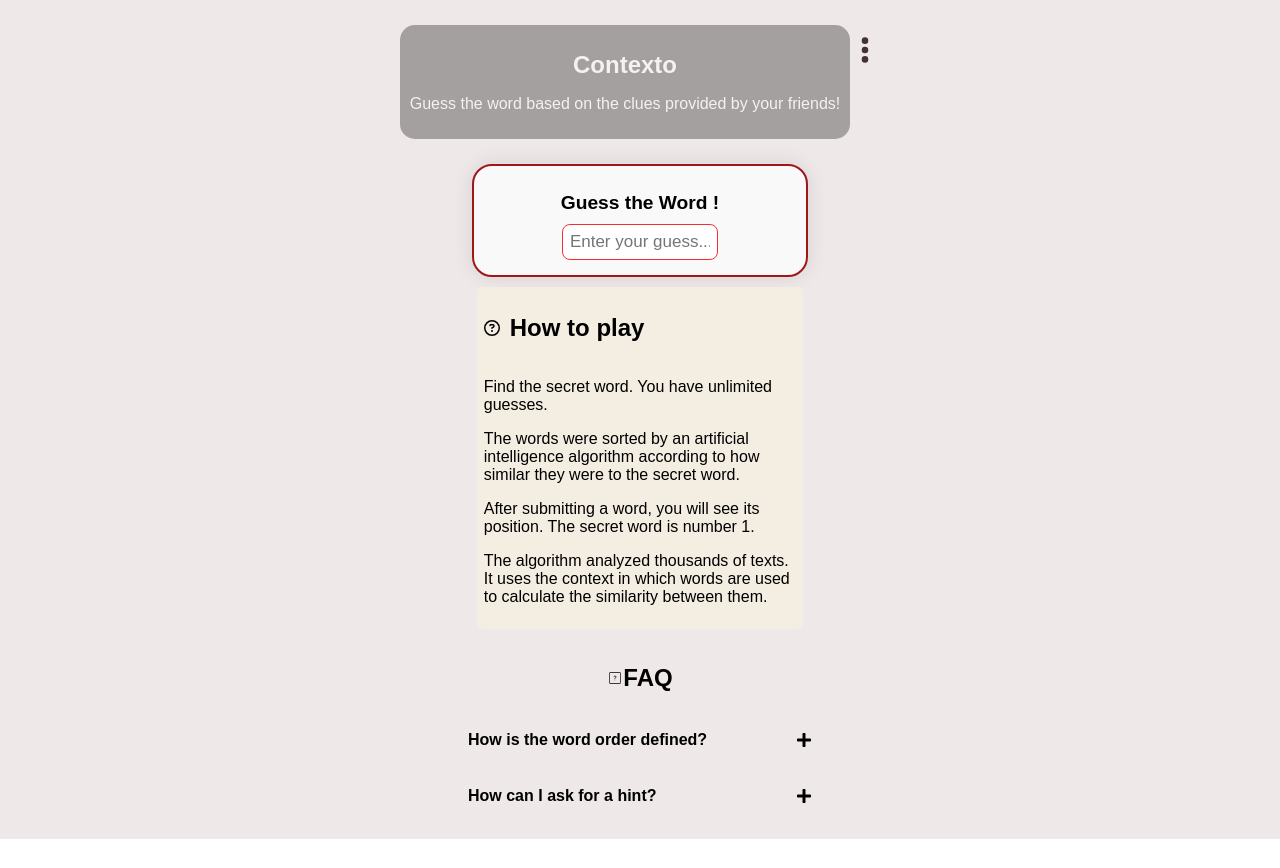
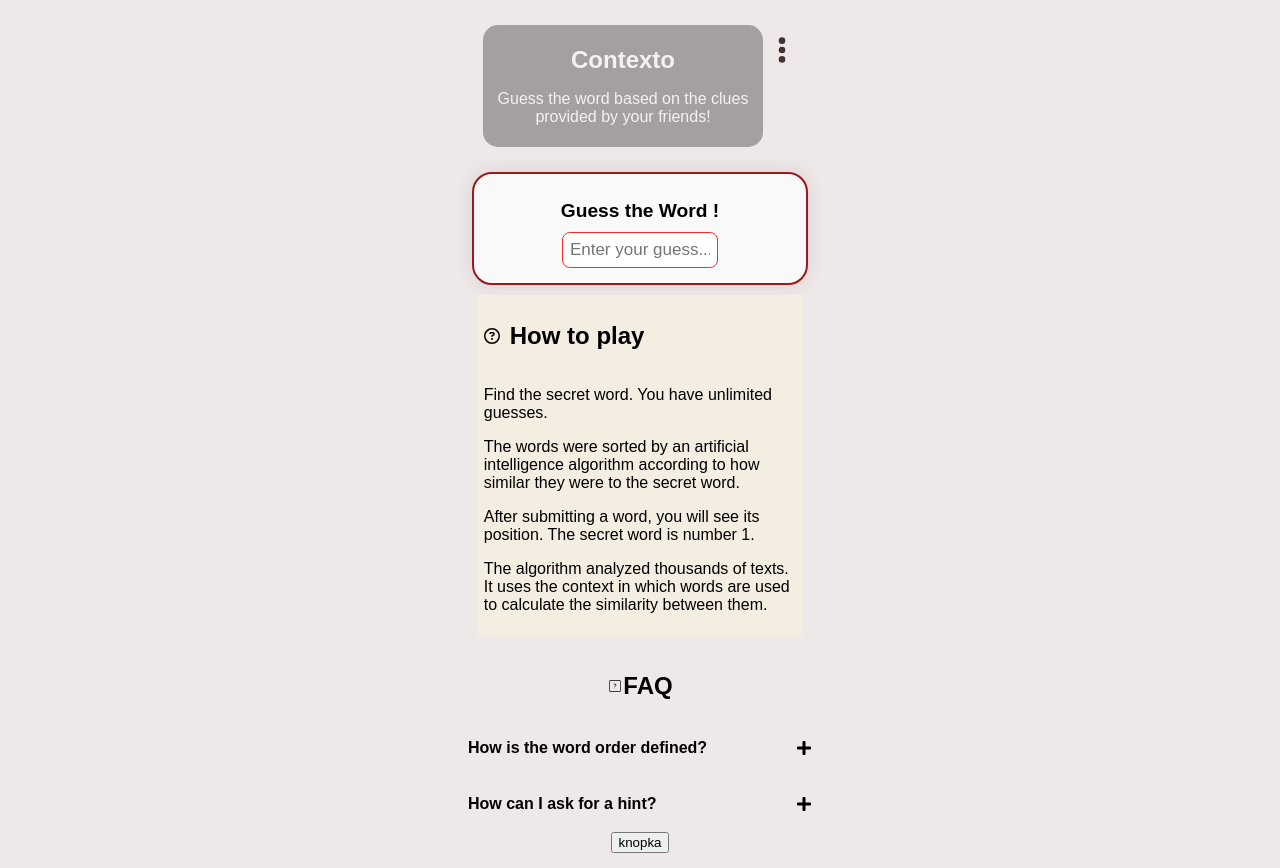
Before and after one commit to Katiasun/Contexto-clone, a React (Create React App) app: page / in a window 1280 px wide. Before the commit the page ends 839 px from the top, so only its background shows below. Built offline with nearby package versions, Linux system fonts and the light colour scheme.

Commit message:
create component ModalWindow

```diff
--- a/src/App.js
+++ b/src/App.js
@@ -4,6 +4,7 @@
 import DropDownMenu from "./components/dropDownMenu/DropDownMenu.jsx";
 import FAQaccordion from "./components/FAQaccordion/FAQaccordion.jsx";
 import HowToPlay from "./components/howToPlay/HowToPlay.jsx";
+import ModalWindow from "./components/modalWindow/ModalWindow.jsx";
 import { CiSquareQuestion } from "react-icons/ci";
 
 function App() {
@@ -21,6 +22,7 @@
           <h2>FAQ</h2>
         </div>
         <FAQaccordion />
+        <ModalWindow />
       </div>
     </div>
   );
--- a/src/components/header/header.module.css
+++ b/src/components/header/header.module.css
@@ -1,6 +1,8 @@
 /* Styles for mobile version */
 .header {
+  width: 80%;
   margin-bottom: 7px;
+  margin-right: 4px;
   color: #fff;
   background: #333;
   padding: 8px;
@@ -19,8 +21,9 @@
 /* Styles for desktop version */
 @media screen and (min-width: 768px) {
   .header {
+    width: 55%;
     margin-bottom: 15px;
-    padding: 10px;
+    padding: 5px;
   }
   .headerTitle {
     font-size: 1.5rem;
@@ -29,3 +32,8 @@
     font-size: 1rem;
   }
 }
+@media only screen and (min-width: 1024px) {
+  .header {
+    width: 27%;
+  }
+}
--- /dev/null
+++ b/src/components/modalWindow/ModalWindow.jsx
@@ -0,0 +1,5 @@
+import React from "react";
+
+export default function ModalWindow() {
+  return <button>knopka</button>;
+}
```
Also changed, not shown: src/components/modalWindow/ModalWindow.module.css (added).
